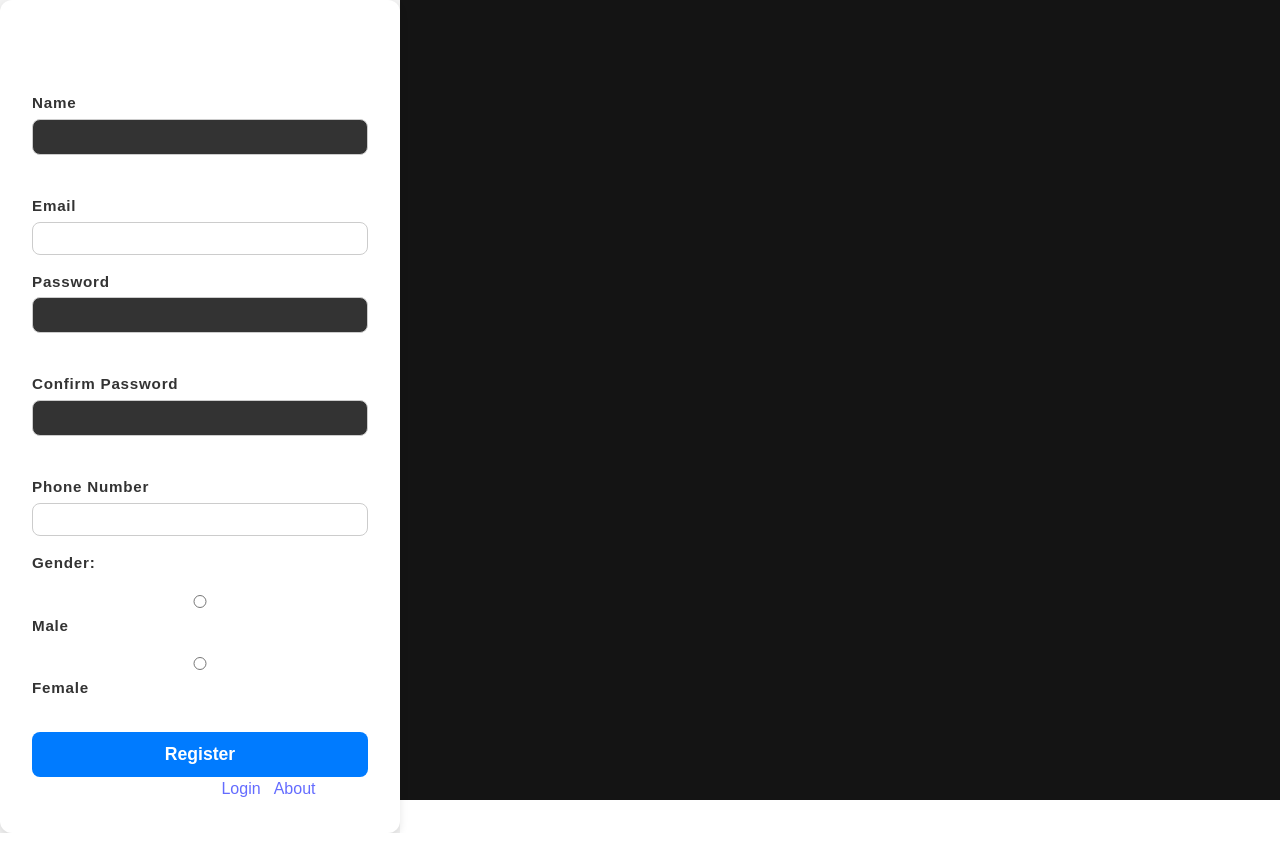
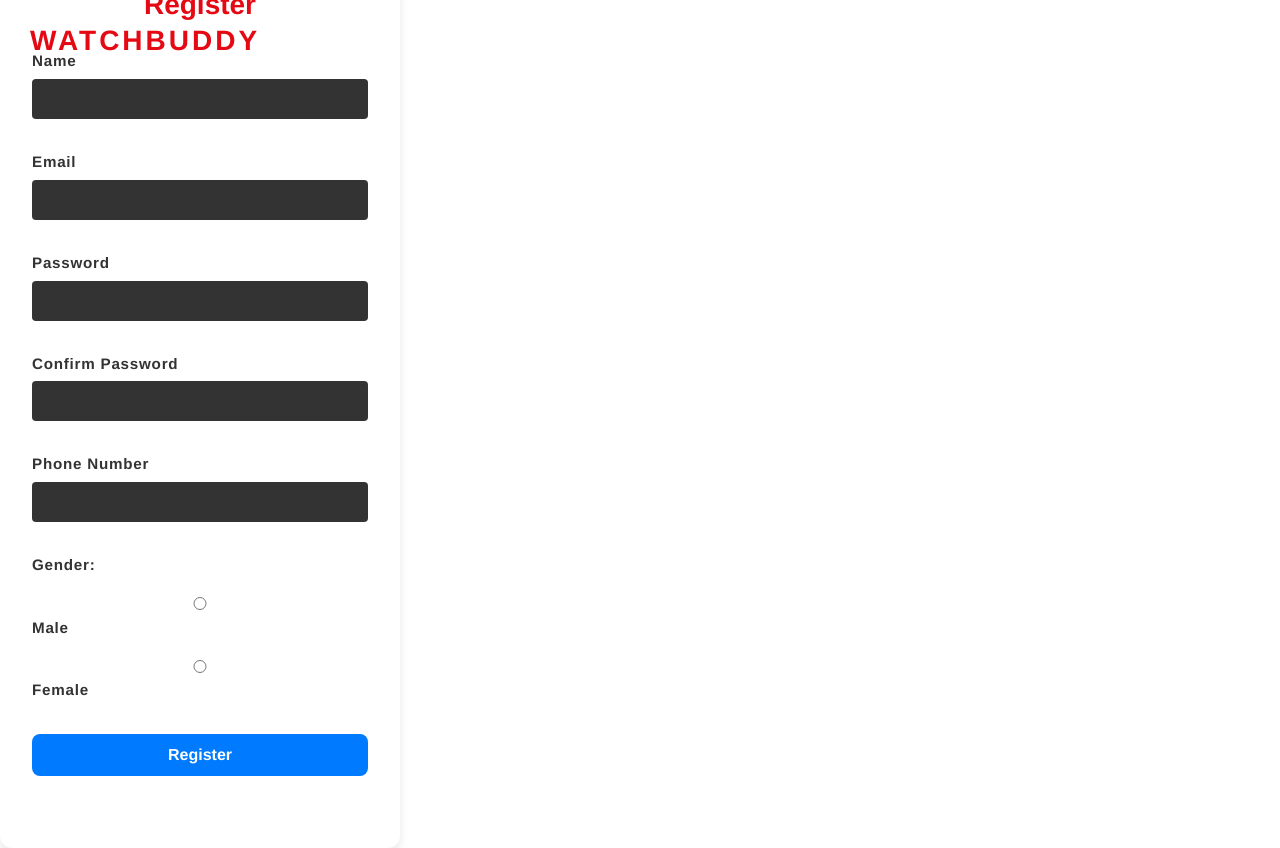
Before and after one commit to Pelmaa/athang-chung-project, a React (Vite) app in the folder frontend/: page /register in a window 1280 px wide. Built offline with nearby package versions, Linux system fonts and the light colour scheme.

Commit message:
added register.css

```diff
--- a/frontend/src/pages/auth/Login.css
+++ b/frontend/src/pages/auth/Login.css
@@ -1,18 +1,23 @@
-/* Reset */
+/* Reset */.logo-text {
+  position: absolute;
+  top: 20px;
+  left: 30px;
+  font-size: 28px;
+  font-weight: 700;
+  color: #e50914;
+  font-family: "Helvetica Neue", Helvetica, Arial, sans-serif;
+  cursor: default;
+  user-select: none;
+  letter-spacing: 3px;
+  text-transform: uppercase;
+}
+
 * {
   box-sizing: border-box;
   margin: 0;
   padding: 0;
 }
 
-body,
-html,
-#root {
-  height: 100%;
-  font-family: "Netflix Sans", Arial, Helvetica, sans-serif;
-  background: #141414;
-  color: #fff;
-}
 
 .login-container {
   min-height: 100vh;
@@ -118,16 +123,3 @@ button[type="submit"]:hover {
 .login-link a:hover {
   text-decoration: underline;
 }
-.logo-text {
-  position: absolute;
-  top: 20px;
-  left: 30px;
-  font-size: 28px;
-  font-weight: 700;
-  color: #e50914;
-  font-family: "Helvetica Neue", Helvetica, Arial, sans-serif;
-  cursor: default;
-  user-select: none;
-  letter-spacing: 3px;
-  text-transform: uppercase;
-}
--- /dev/null
+++ b/frontend/src/pages/auth/Register.css
@@ -0,0 +1,106 @@
+
+.register-container {
+  display: flex;
+  justify-content: center;
+  align-items: center;
+  height: 100vh;
+  background: #141414;
+  color: #ffffff;
+  font-family: 'Helvetica Neue', Helvetica, Arial, sans-serif;
+}
+
+.register-form {
+  background: rgba(0, 0, 0, 0.75);
+  padding: 40px;
+  border-radius: 8px;
+  width: 100%;
+  max-width: 400px;
+  box-shadow: 0 0 10px rgba(255, 255, 255, 0.1);
+}
+
+.register-title {
+  font-size: 28px;
+  font-weight: bold;
+  margin-bottom: 20px;
+  color: #e50914;
+  text-align: center;
+}
+
+.register-form label {
+  display: block;
+  margin-bottom: 12px;
+  font-size: 14px;
+}
+
+.register-form input[type="text"],
+.register-form input[type="email"],
+.register-form input[type="password"],
+.register-form input[type="tel"] {
+  width: 100%;
+  padding: 12px;
+  margin-top: 6px;
+  margin-bottom: 16px;
+  background: #333;
+  border: none;
+  border-radius: 4px;
+  color: #fff;
+  font-size: 14px;
+}
+
+.register-form input[type="radio"] {
+  margin-right: 8px;
+}
+
+.form-group {
+  margin-bottom: 16px;
+}
+
+.register-form button {
+  width: 100%;
+  background-color: #e50914;
+  color: white;
+  padding: 12px;
+  font-size: 16px;
+  border: none;
+  border-radius: 4px;
+  margin-top: 10px;
+  cursor: pointer;
+  transition: background-color 0.3s ease;
+}
+
+.register-form button:hover {
+  background-color: #f6121d;
+}
+
+.register-error {
+  color: #e87c03;
+  font-size: 13px;
+  margin-top: -10px;
+  margin-bottom: 16px;
+  text-align: center;
+}
+
+.register-form p {
+  margin-top: 20px;
+  font-size: 13px;
+  text-align: center;
+}
+
+.register-form a {
+  color: #fff;
+  text-decoration: underline;
+}
+
+.logo-text {
+  position: absolute;
+  top: 20px;
+  left: 30px;
+  font-size: 28px;
+  font-weight: 700;
+  color: #e50914;
+  font-family: "Helvetica Neue", Helvetica, Arial, sans-serif;
+  cursor: default;
+  user-select: none;
+  letter-spacing: 3px;
+  text-transform: uppercase;
+}
--- a/frontend/src/pages/auth/Register.jsx
+++ b/frontend/src/pages/auth/Register.jsx
@@ -1,6 +1,7 @@
 import { useState } from "react";
 import { Link, useNavigate } from "react-router-dom";
 import { registerUser } from "../../api/api";
+import "./Register.css";
 
 const initialData = {
   name: "",
@@ -51,6 +52,7 @@ const Register = () => {
   };
   return (
     <div className="register-container">
+      <div className="logo-text">WATCHBUDDY</div>
       <form onSubmit={handleSubmit} className="register-form">
         <h2 className="register-title">Register</h2>
 
```
